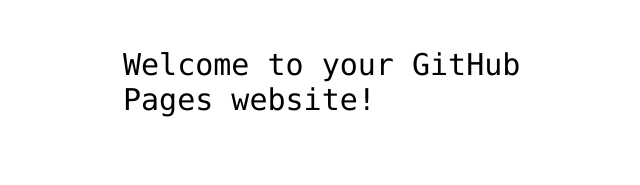
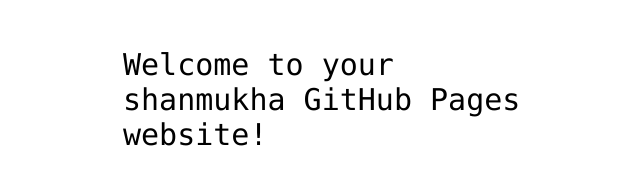
Before and after one commit to shasire/hello-world, a plain HTML site: page index.html in a window 1280 px wide. Shown: the part 341-526 px from the top of the page, without its empty margins (317-957 px from the left). Drawn offline with Linux system fonts and the light colour scheme.

Commit message:
Revert "changes to index file"

```diff
--- a/index.html
+++ b/index.html
@@ -12,7 +12,7 @@
 <img src="https://octodex.github.com/images/daftpunktocat-thomas.gif" id="octocat" alt="octocat-gif" />
 
 <!-- Change this code here by copy and pasting your template on line 15 -->
-<p>Welcome to your GitHub Pages website!</p>
+<p>Welcome to your shanmukha GitHub Pages website!</p>
 
 </body>
 </html>
```
